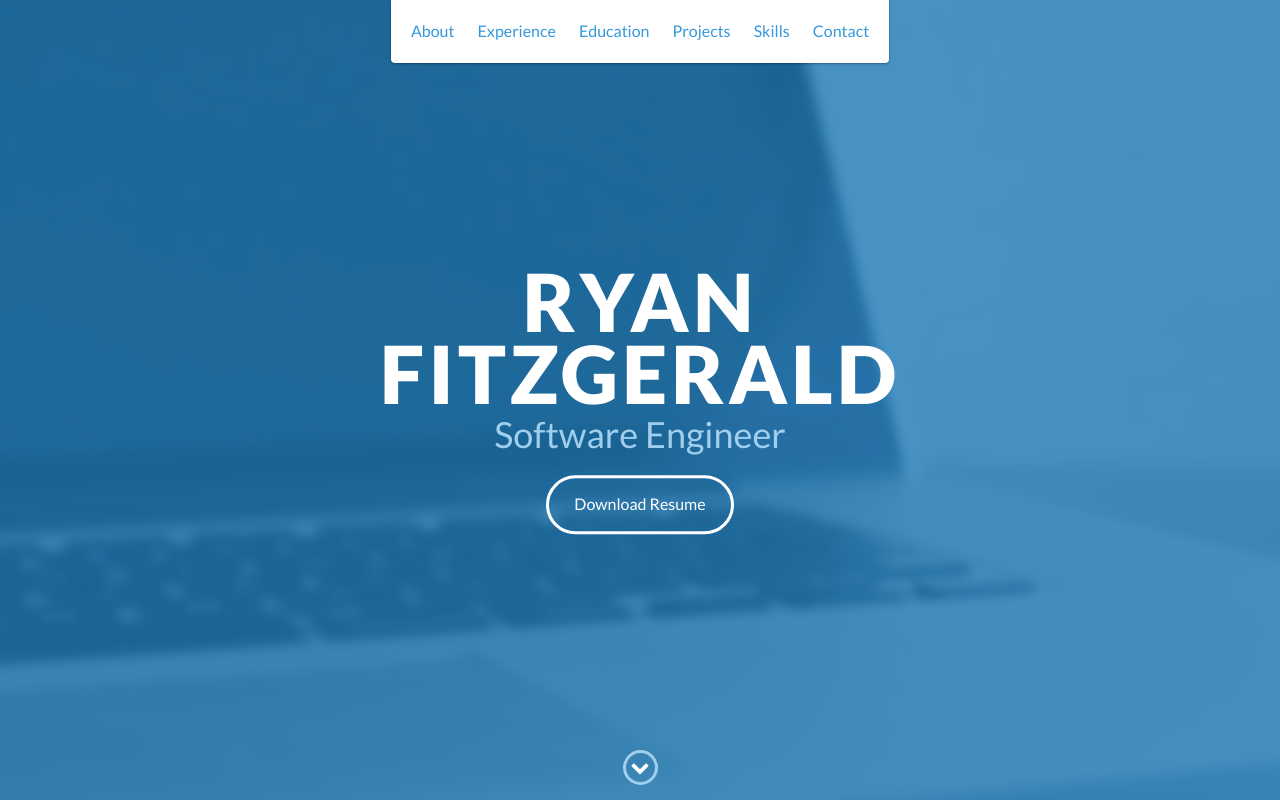
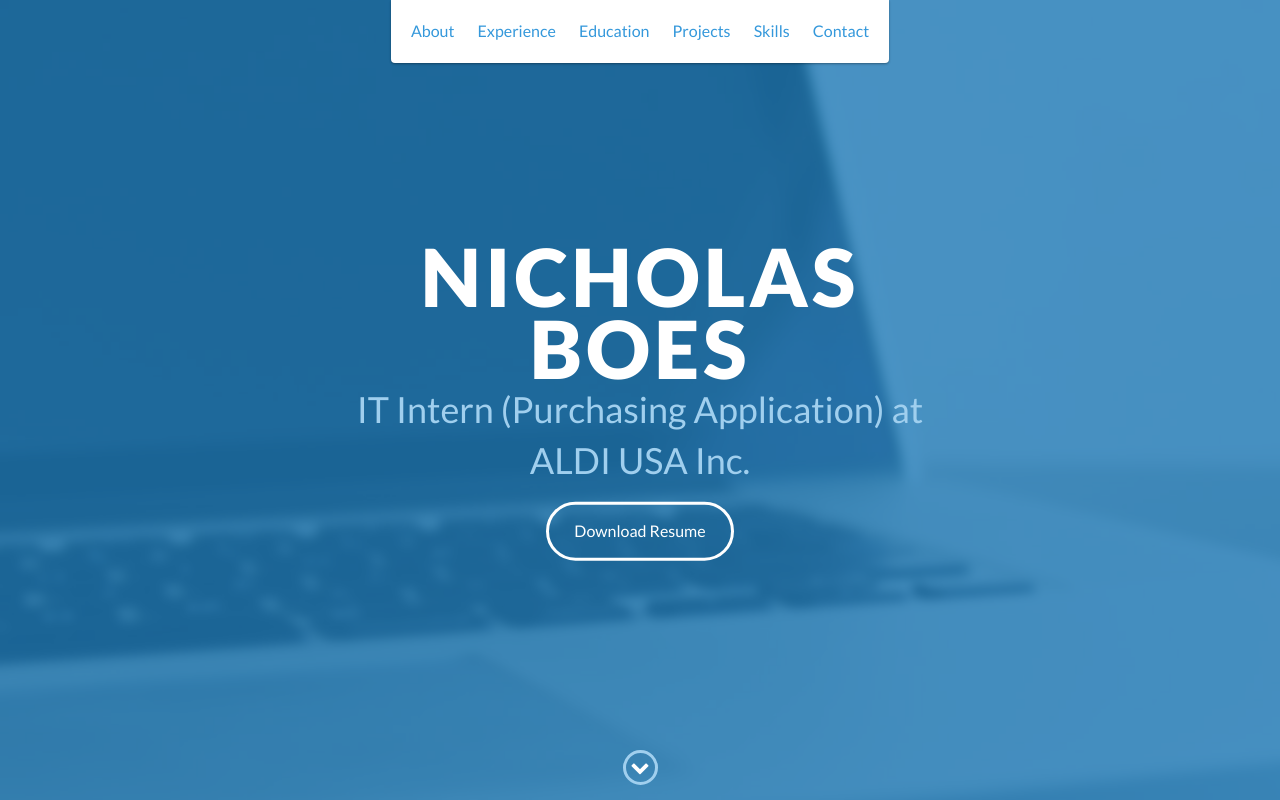
Before and after one commit to NBPrograms/NBPrograms.github.io, a website: page index.html in a window 1280 px wide. Shown: the top 800 px of the page. Drawn offline with nearby package versions, Linux system fonts and the light colour scheme.

Commit message:
Update index.html

```diff
--- a/index.html
+++ b/index.html
@@ -48,8 +48,8 @@
 
     <div id="lead">
         <div id="lead-content">
-            <h1>Ryan Fitzgerald</h1>
-            <h2>Software Engineer</h2>
+            <h1>Nicholas Boes</h1>
+            <h2>IT Intern (Purchasing Application) at ALDI USA Inc.</h2>
             <a href="#" class="btn-rounded-white">Download Resume</a>
         </div>
         <!-- End #lead-content -->
```
